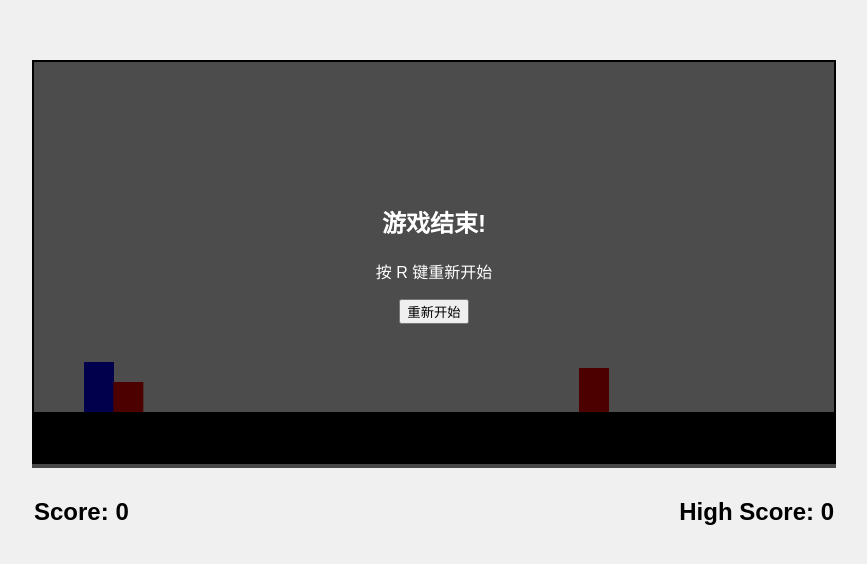
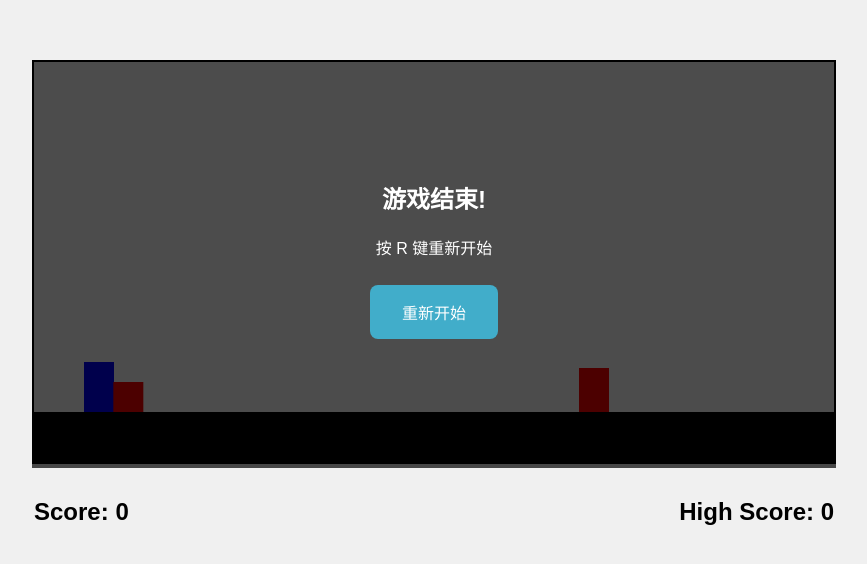
Before and after one commit to yyyhhh0317/game, a plain HTML site: page jump.html in a window 1280 px wide. Shown: the part 112-676 px from the top of the page, without its empty margins (206-1073 px from the left). Drawn offline with Linux system fonts and the light colour scheme.

Commit message:
Update jump.css
bottom to restart

```diff
--- a/jump.css
+++ b/jump.css
@@ -102,3 +102,21 @@ body {
         font-size: 20px;
     }
 }
+
+#restartButton {
+    background-color: #41adca;
+    border: none;
+    color: white;
+    padding: 15px 32px;
+    text-align: center;
+    text-decoration: none;
+    display: inline-block;
+    font-size: 16px;
+    margin: 10px 2px;
+    cursor: pointer;
+    border-radius: 8px;
+}
+
+#restartButton:hover {
+    background-color: pink;
+}
```
